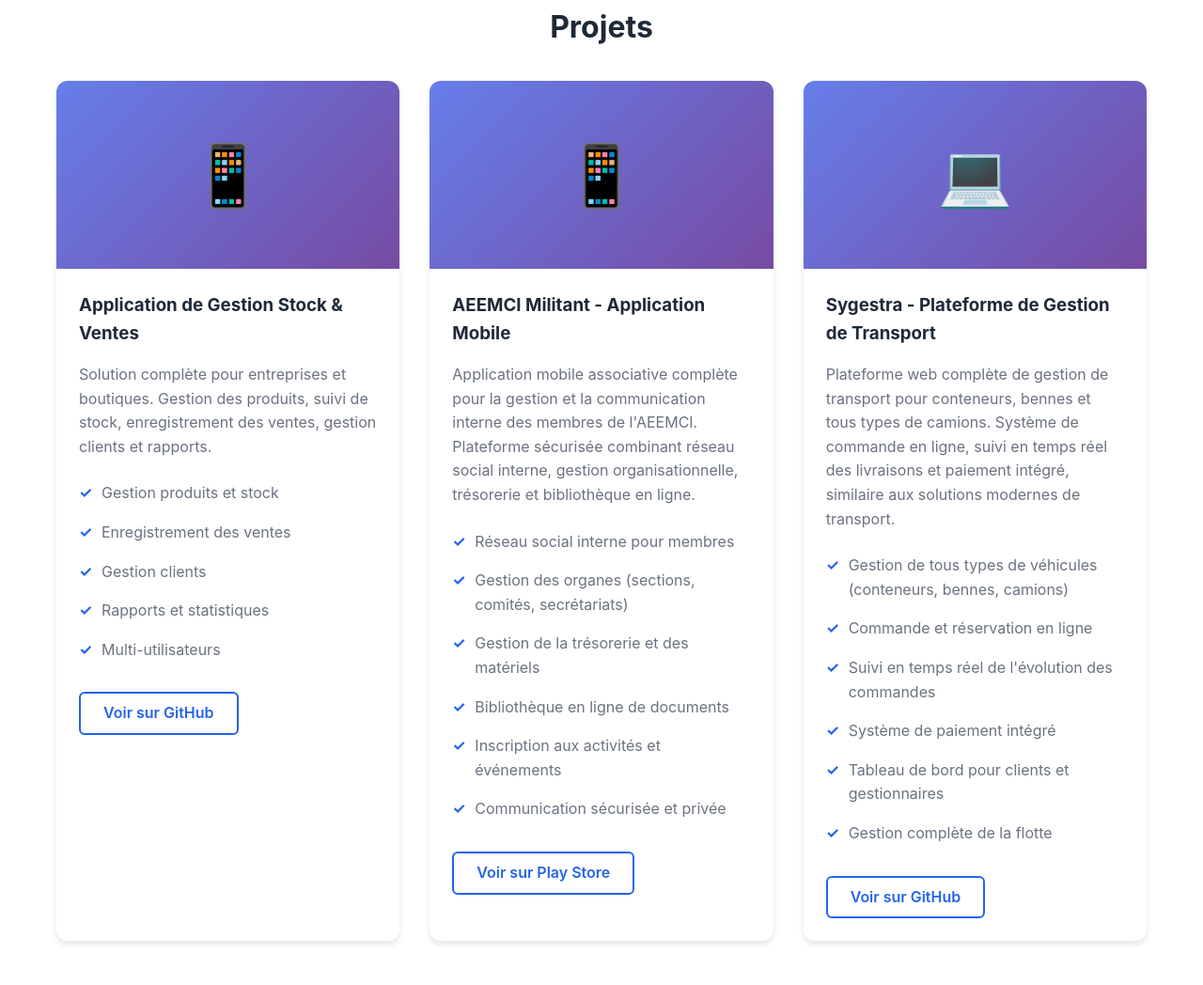
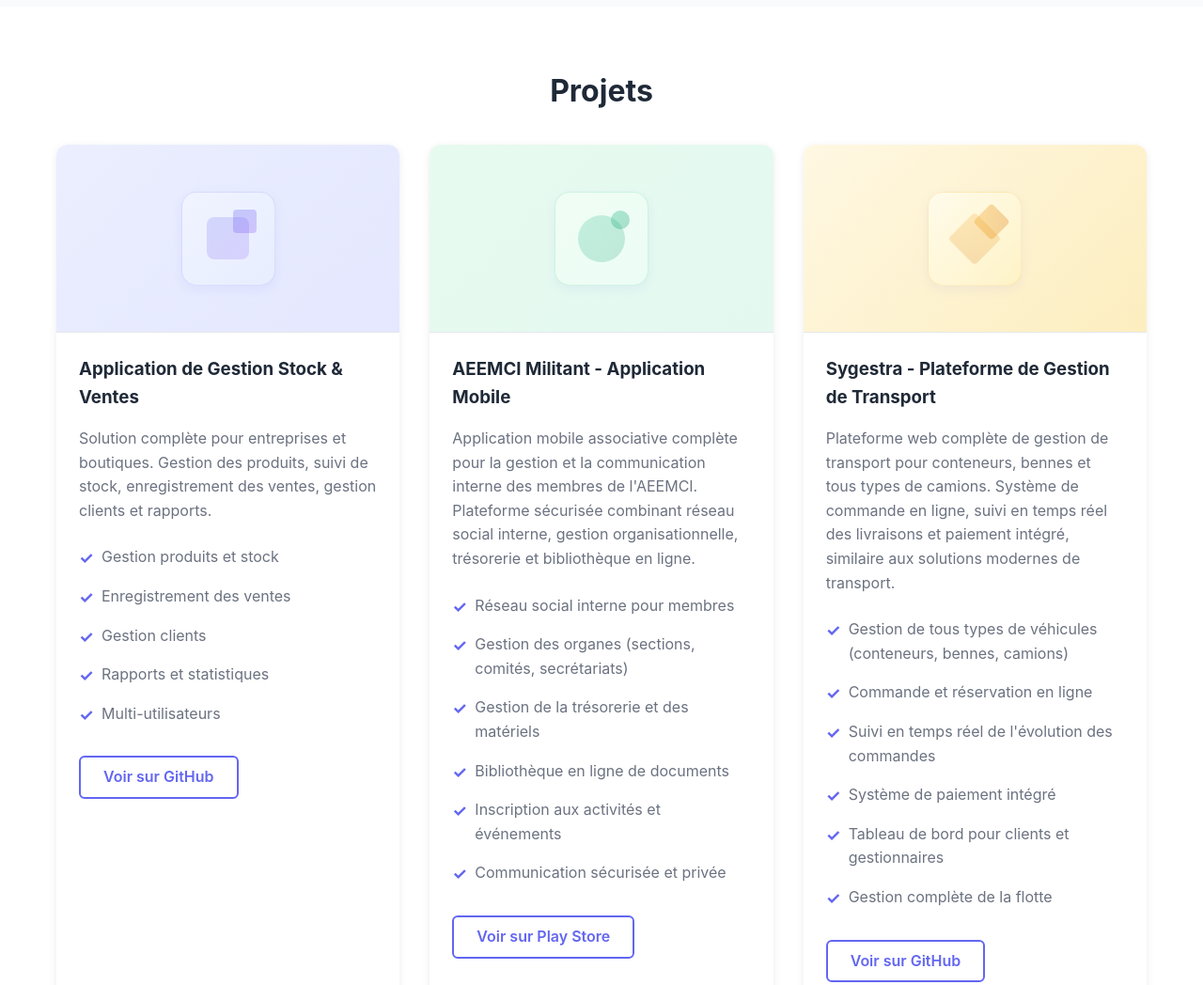
Before and after one commit to MohamedDjire/Mon-portfolio, a plain HTML site: page index.html in a window 1280 px wide. Shown: the part 1027-2075 px from the top of the page at 94% size. Drawn offline with Linux system fonts and the light colour scheme.

Commit message:
Add files via upload

```diff
--- a/index.html
+++ b/index.html
@@ -24,7 +24,7 @@
     <!-- Section Accueil -->
     <section id="accueil" class="hero">
         <div class="container">
-            <h1>Solutions digitales pour entreprises et boutiques</h1>
+            <h1>Solutions digitales pour particuliers, entreprises et boutiques</h1>
             <p class="subtitle">Développement Web • Applications mobiles • Gestion stock & ventes • Outils professionnels</p>
             <a href="#contact" class="btn-primary">Me contacter</a>
         </div>
@@ -36,8 +36,8 @@
             <h2>À propos</h2>
             <div class="about-content">
                 <p>
-                    Je développe des applications web, mobiles et solutions de gestion qui aident les entreprises
-                    et boutiques à mieux gérer leurs activités quotidiennes.
+                    Je développe des applications web, mobiles et solutions de gestion pour particuliers,
+                    entreprises et boutiques afin de faciliter leurs activités quotidiennes.
                 </p>
                 <p>
                     Spécialisé dans le développement web (sites vitrines, applications web, systèmes de gestion)
@@ -66,7 +66,7 @@
                 <!-- Projet 1: Gestion Stock & Ventes -->
                 <div class="project-card">
                     <div class="project-image">
-                        <div class="placeholder-image">📱</div>
+                        <div class="placeholder-image"></div>
                     </div>
                     <div class="project-content">
                         <h3>Application de Gestion Stock & Ventes</h3>
@@ -90,7 +90,7 @@
                 <!-- Projet 2: Application Play Store -->
                 <div class="project-card">
                     <div class="project-image">
-                        <div class="placeholder-image">📱</div>
+                        <div class="placeholder-image"></div>
                     </div>
                     <div class="project-content">
                         <h3>AEEMCI Militant - Application Mobile</h3>
@@ -116,7 +116,7 @@
                 <!-- Projet 3: Site/Outils de gestion -->
                 <div class="project-card">
                     <div class="project-image">
-                        <div class="placeholder-image">💻</div>
+                        <div class="placeholder-image"></div>
                     </div>
                     <div class="project-content">
                         <h3>Sygestra - Plateforme de Gestion de Transport</h3>
@@ -151,22 +151,22 @@
                 <div class="service-card">
                     <div class="service-icon">💻</div>
                     <h3>Développement Web</h3>
-                    <p>Sites vitrines, applications web et systèmes de gestion sur mesure</p>
+                    <p>Sites vitrines, applications web et systèmes de gestion sur mesure pour particuliers et entreprises</p>
                 </div>
                 <div class="service-card">
                     <div class="service-icon">📱</div>
                     <h3>Application Mobile</h3>
-                    <p>Développement d'applications Android sur mesure pour votre entreprise</p>
+                    <p>Développement d'applications Android sur mesure pour particuliers et entreprises</p>
                 </div>
                 <div class="service-card">
                     <div class="service-icon">🏪</div>
                     <h3>Gestion Stock & Ventes</h3>
-                    <p>Systèmes complets de gestion pour boutiques et entreprises</p>
+                    <p>Systèmes complets de gestion pour boutiques, entreprises et particuliers</p>
                 </div>
                 <div class="service-card">
                     <div class="service-icon">🌐</div>
                     <h3>Sites Web Professionnels</h3>
-                    <p>Création de sites vitrines modernes et responsives pour votre activité</p>
+                    <p>Création de sites vitrines modernes et responsives pour particuliers et professionnels</p>
                 </div>
                 <div class="service-card">
                     <div class="service-icon">⚙️</div>
--- a/style.css
+++ b/style.css
@@ -6,14 +6,16 @@
 }
 
 :root {
-    --primary-color: #2563eb;
-    --secondary-color: #1e40af;
+    --primary-color: #4f46e5;
+    --primary-light: #6366f1;
+    --secondary-color: #5b21b6;
     --text-color: #1f2937;
     --text-light: #6b7280;
     --bg-light: #f9fafb;
     --white: #ffffff;
-    --shadow: 0 4px 6px rgba(0, 0, 0, 0.1);
-    --shadow-lg: 0 10px 25px rgba(0, 0, 0, 0.15);
+    --accent-color: #8b5cf6;
+    --shadow: 0 2px 8px rgba(0, 0, 0, 0.08);
+    --shadow-lg: 0 8px 20px rgba(0, 0, 0, 0.12);
 }
 
 body {
@@ -46,8 +48,9 @@
 
 .logo {
     font-size: 1.5rem;
-    font-weight: bold;
-    color: var(--primary-color);
+    font-weight: 600;
+    color: #6366f1;
+    letter-spacing: -0.5px;
 }
 
 .nav-links {
@@ -64,12 +67,12 @@
 }
 
 .nav-links a:hover {
-    color: var(--primary-color);
+    color: #6366f1;
 }
 
 /* Hero Section */
 .hero {
-    background: linear-gradient(135deg, var(--primary-color) 0%, var(--secondary-color) 100%);
+    background: linear-gradient(135deg, #6366f1 0%, #8b5cf6 100%);
     color: var(--white);
     padding: 6rem 0;
     text-align: center;
@@ -89,17 +92,19 @@
 .btn-primary {
     display: inline-block;
     background: var(--white);
-    color: var(--primary-color);
+    color: #6366f1;
     padding: 1rem 2rem;
     border-radius: 8px;
     text-decoration: none;
     font-weight: 600;
-    transition: transform 0.3s, box-shadow 0.3s;
+    transition: all 0.3s;
+    box-shadow: 0 4px 12px rgba(255, 255, 255, 0.2);
 }
 
 .btn-primary:hover {
     transform: translateY(-2px);
-    box-shadow: var(--shadow-lg);
+    box-shadow: 0 6px 20px rgba(255, 255, 255, 0.3);
+    background: #f9fafb;
 }
 
 /* Sections */
@@ -144,8 +149,15 @@
     padding: 0.5rem 1rem;
     border-radius: 20px;
     font-size: 0.9rem;
-    color: var(--primary-color);
+    color: #6366f1;
     box-shadow: var(--shadow);
+    border: 1px solid #e5e7eb;
+    transition: all 0.3s;
+}
+
+.skill-tag:hover {
+    border-color: #6366f1;
+    transform: translateY(-2px);
 }
 
 /* Projects Section */
@@ -172,14 +184,153 @@
 .project-image {
     width: 100%;
     height: 200px;
-    background: linear-gradient(135deg, #667eea 0%, #764ba2 100%);
+    background: linear-gradient(135deg, #f9fafb 0%, #f3f4f6 100%);
     display: flex;
     align-items: center;
     justify-content: center;
+    border-bottom: 1px solid #e5e7eb;
+    position: relative;
+    overflow: hidden;
+}
+
+.project-image::before {
+    content: '';
+    position: absolute;
+    top: 0;
+    left: 0;
+    right: 0;
+    bottom: 0;
+    background: linear-gradient(135deg, rgba(99, 102, 241, 0.03) 0%, rgba(139, 92, 246, 0.03) 100%);
 }
 
 .placeholder-image {
-    font-size: 4rem;
+    width: 100px;
+    height: 100px;
+    background: linear-gradient(135deg, #f0f4ff 0%, #e8edff 100%);
+    border-radius: 16px;
+    position: relative;
+    z-index: 1;
+    display: flex;
+    align-items: center;
+    justify-content: center;
+    box-shadow: 0 4px 12px rgba(99, 102, 241, 0.08);
+    border: 1px solid rgba(99, 102, 241, 0.1);
+}
+
+.placeholder-image::before {
+    content: '';
+    width: 50px;
+    height: 50px;
+    background: linear-gradient(135deg, #6366f1 0%, #8b5cf6 100%);
+    border-radius: 10px;
+    opacity: 0.15;
+    position: absolute;
+}
+
+.placeholder-image::after {
+    content: '';
+    width: 30px;
+    height: 30px;
+    background: linear-gradient(135deg, #6366f1 0%, #8b5cf6 100%);
+    border-radius: 6px;
+    opacity: 0.25;
+    position: absolute;
+    transform: translate(15px, -15px);
+}
+
+/* Icônes spécifiques pour chaque projet */
+/* Projet 1 - Gestion Stock (Bleu/Violet) */
+.project-card:nth-child(1) .project-image {
+    background: linear-gradient(135deg, #f0f4ff 0%, #e8edff 100%);
+}
+
+.project-card:nth-child(1) .project-image::before {
+    background: linear-gradient(135deg, rgba(99, 102, 241, 0.04) 0%, rgba(139, 92, 246, 0.04) 100%);
+}
+
+.project-card:nth-child(1) .placeholder-image {
+    background: linear-gradient(135deg, #f0f4ff 0%, #e8edff 100%);
+    border-color: rgba(99, 102, 241, 0.15);
+}
+
+.project-card:nth-child(1) .placeholder-image::before {
+    background: linear-gradient(135deg, #6366f1 0%, #8b5cf6 100%);
+    border-radius: 8px;
+    width: 45px;
+    height: 45px;
+    opacity: 0.2;
+}
+
+.project-card:nth-child(1) .placeholder-image::after {
+    background: linear-gradient(135deg, #6366f1 0%, #8b5cf6 100%);
+    width: 25px;
+    height: 25px;
+    border-radius: 4px;
+    transform: translate(18px, -18px);
+    opacity: 0.3;
+}
+
+/* Projet 2 - Application Mobile (Vert) */
+.project-card:nth-child(2) .project-image {
+    background: linear-gradient(135deg, #f0fdf4 0%, #ecfdf5 100%);
+}
+
+.project-card:nth-child(2) .project-image::before {
+    background: linear-gradient(135deg, rgba(16, 185, 129, 0.04) 0%, rgba(5, 150, 105, 0.04) 100%);
+}
+
+.project-card:nth-child(2) .placeholder-image {
+    background: linear-gradient(135deg, #f0fdf4 0%, #ecfdf5 100%);
+    border-color: rgba(16, 185, 129, 0.15);
+}
+
+.project-card:nth-child(2) .placeholder-image::before {
+    background: linear-gradient(135deg, #10b981 0%, #059669 100%);
+    border-radius: 50%;
+    width: 50px;
+    height: 50px;
+    opacity: 0.2;
+}
+
+.project-card:nth-child(2) .placeholder-image::after {
+    background: linear-gradient(135deg, #10b981 0%, #059669 100%);
+    width: 20px;
+    height: 20px;
+    border-radius: 50%;
+    transform: translate(20px, -20px);
+    opacity: 0.3;
+}
+
+/* Projet 3 - Site Web Transport (Orange) */
+.project-card:nth-child(3) .project-image {
+    background: linear-gradient(135deg, #fffbeb 0%, #fef3c7 100%);
+}
+
+.project-card:nth-child(3) .project-image::before {
+    background: linear-gradient(135deg, rgba(245, 158, 11, 0.04) 0%, rgba(217, 119, 6, 0.04) 100%);
+}
+
+.project-card:nth-child(3) .placeholder-image {
+    background: linear-gradient(135deg, #fffbeb 0%, #fef3c7 100%);
+    border-color: rgba(245, 158, 11, 0.15);
+}
+
+.project-card:nth-child(3) .placeholder-image::before {
+    background: linear-gradient(135deg, #f59e0b 0%, #d97706 100%);
+    border-radius: 4px;
+    width: 40px;
+    height: 40px;
+    opacity: 0.2;
+    transform: rotate(45deg);
+}
+
+.project-card:nth-child(3) .placeholder-image::after {
+    background: linear-gradient(135deg, #f59e0b 0%, #d97706 100%);
+    width: 28px;
+    height: 28px;
+    border-radius: 4px;
+    transform: translate(18px, -18px) rotate(-45deg);
+    opacity: 0.3;
 }
 
 .project-content {
@@ -212,8 +363,9 @@
     content: "✓";
     position: absolute;
     left: 0;
-    color: var(--primary-color);
+    color: #6366f1;
     font-weight: bold;
+    font-size: 1.1rem;
 }
 
 .project-links {
@@ -222,18 +374,21 @@
 
 .btn-link {
     display: inline-block;
-    color: var(--primary-color);
+    color: #6366f1;
     text-decoration: none;
     font-weight: 600;
-    border: 2px solid var(--primary-color);
+    border: 2px solid #6366f1;
     padding: 0.5rem 1.5rem;
     border-radius: 6px;
-    transition: background 0.3s, color 0.3s;
+    transition: all 0.3s;
+    background: transparent;
 }
 
 .btn-link:hover {
-    background: var(--primary-color);
+    background: #6366f1;
     color: var(--white);
+    transform: translateY(-2px);
+    box-shadow: 0 4px 12px rgba(99, 102, 241, 0.3);
 }
 
 /* Services Section */
@@ -262,8 +417,10 @@
 }
 
 .service-icon {
-    font-size: 3rem;
+    font-size: 2.5rem;
     margin-bottom: 1rem;
+    opacity: 0.8;
+    filter: grayscale(20%);
 }
 
 .service-card h3 {
@@ -303,12 +460,24 @@
     background: #25D366;
 }
 
+.contact-btn.whatsapp:hover {
+    background: #20ba5a;
+}
+
 .contact-btn.email {
-    background: var(--primary-color);
+    background: #6366f1;
+}
+
+.contact-btn.email:hover {
+    background: #4f46e5;
 }
 
 .contact-btn.github {
     background: #24292e;
+}
+
+.contact-btn.github:hover {
+    background: #1a1e22;
 }
 
 .contact-btn:hover {
```
